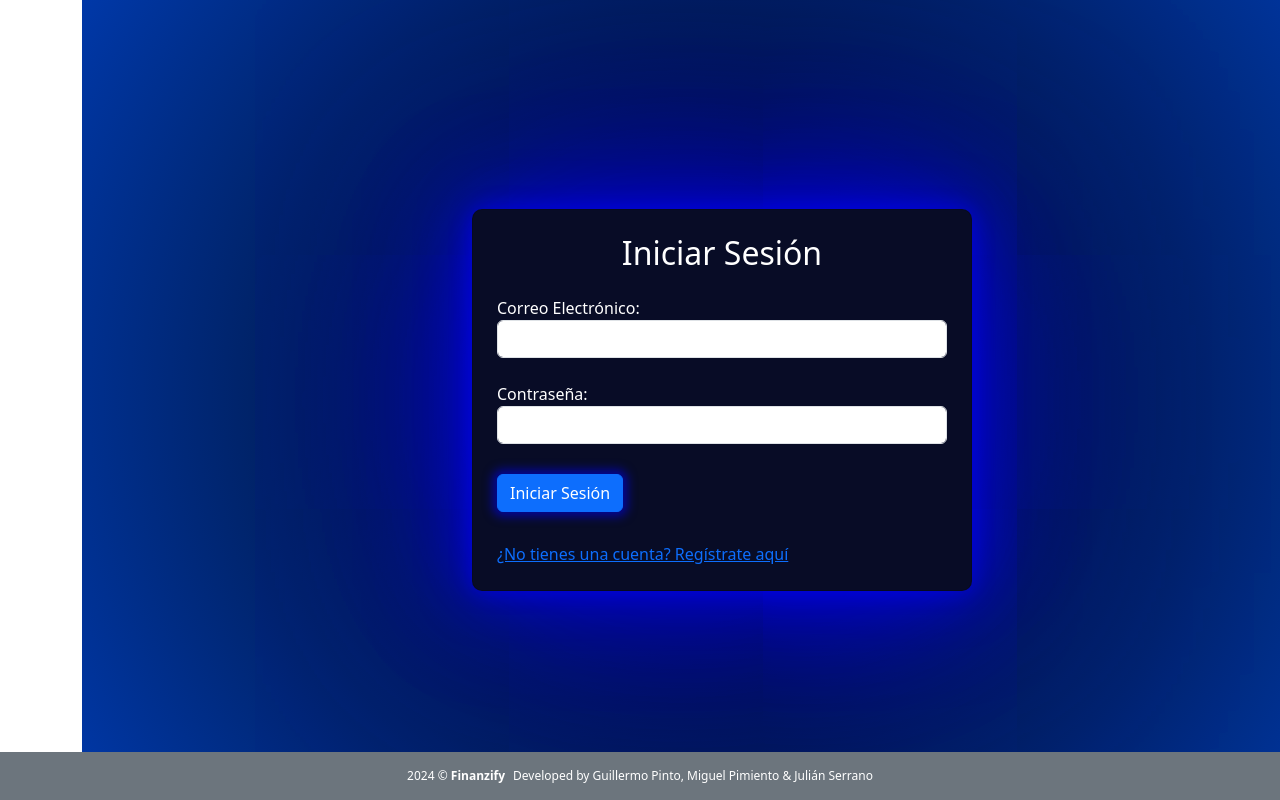
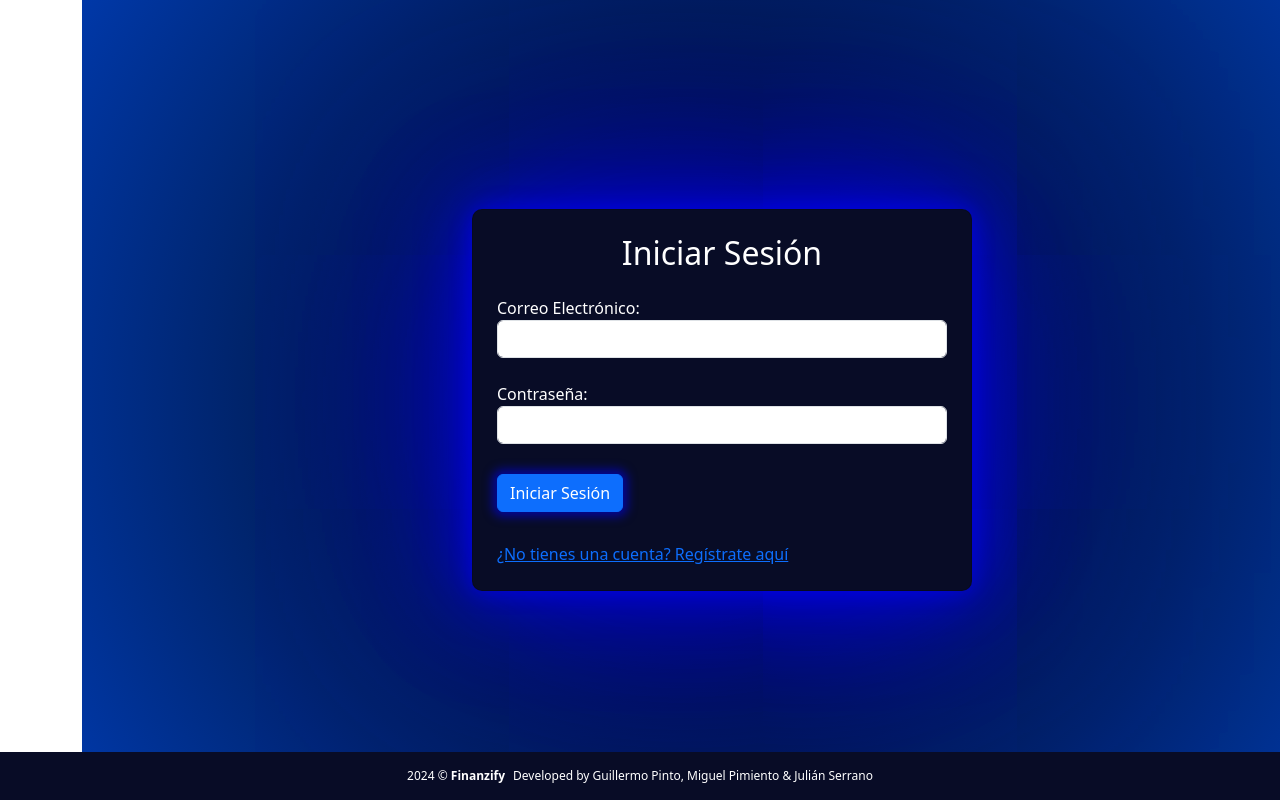
Before and after one commit to Majinka10/Finanzify, an Angular app in the folder front/: page /ingreso in a window 1280 px wide. Shown: the top 800 px of the page. Built offline with nearby package versions, Linux system fonts and the light colour scheme.

Commit message:
Cambiando el bg color del footer para que coincida con el fondo del registro

```diff
--- a/front/src/app/layout/footer/footer.component.css
+++ b/front/src/app/layout/footer/footer.component.css
@@ -7,6 +7,7 @@ footer {
     display: flex;
     justify-content: center;
     align-items: center;
+    background-color: #080c26;
   }
 
   footer p {
--- a/front/src/app/layout/footer/footer.component.html
+++ b/front/src/app/layout/footer/footer.component.html
@@ -1,4 +1,4 @@
-<footer class="footer bg-secondary">
+<footer class="footer">
     <p>2024 &copy; <span class="me-2"> Finanzify</span></p>
     <p>Developed by Guillermo Pinto, Miguel Pimiento & Julián Serrano</p>
   </footer>
```
